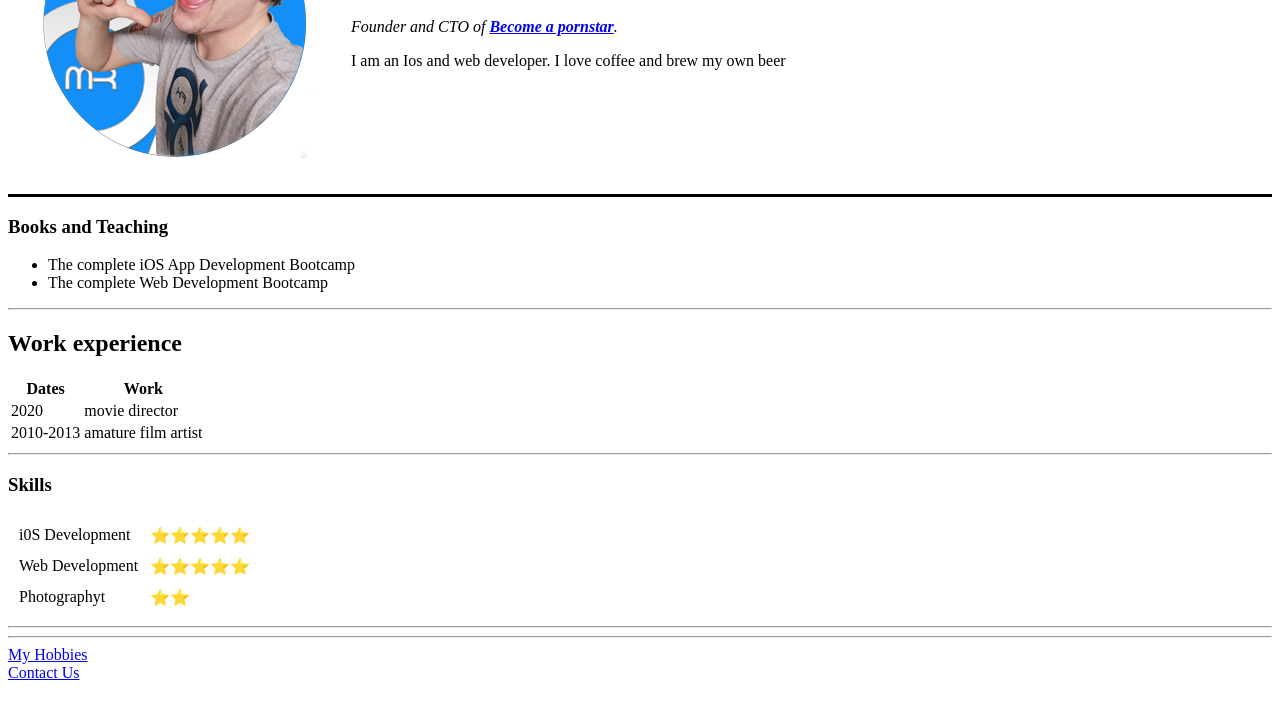
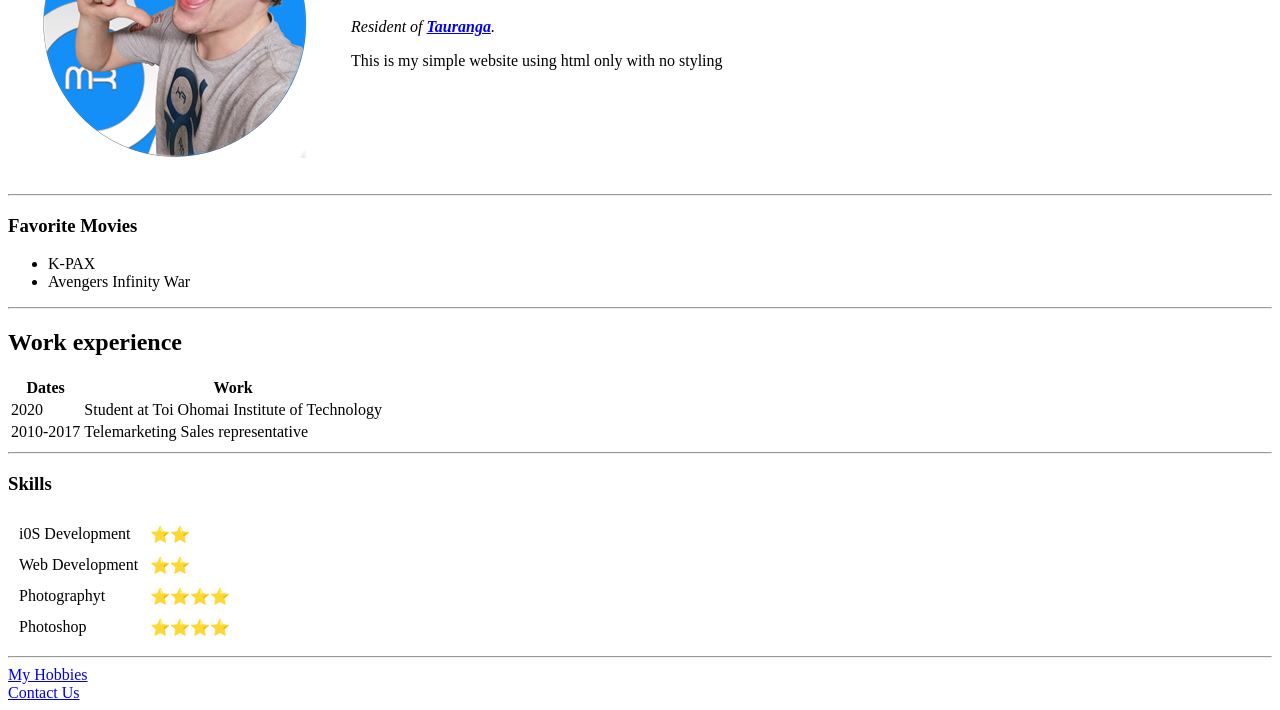
Before and after one commit to DexterEysink/cv, a plain HTML site: page index.html in a window 1280 px wide. Shown: the part 169-879 px from the top of the page. Drawn offline with Linux system fonts and the light colour scheme.

Commit message:
Update index.html

```diff
--- a/index.html
+++ b/index.html
@@ -10,20 +10,20 @@
             <tr>
                 <td><img src="Images/dexterloop.png" alt="Dexter Profile Picture"></td>
                 <td><h1>Dexter Eysink</h1>
-                <p><em>Founder and CTO of <strong><a href="https://www.facebook.com/pg/MrLoopFx/shop/?ref=page_internal">Become a pornstar</a></strong>.</em></p>
-                <p>I am an Ios and web developer. I love coffee and brew my own beer</p></td>
+                <p><em>Resident of <strong><a href="https://www.google.com/maps/place/Tauranga/@-37.6930898,176.0367421,10z/data=!3m1!4b1!4m5!3m4!1s0x6d6e76e77bd464e5:0x500ef6143a39926!8m2!3d-37.6877975!4d176.1651295">Tauranga</a></strong>.</em></p>
+                <p>This is my simple website using html only with no styling</p></td>
             </tr>
     </table>
 
 
 
-    <hr size="3" color="black" noshade="0">
+    <hr>
 
-    <h3>Books and Teaching</h3>
+    <h3>Favorite Movies</h3>
 
     <ul>
-        <li> The complete iOS App Development Bootcamp</li>
-        <li> The complete Web Development Bootcamp</li>
+        <li> K-PAX </li>
+        <li> Avengers Infinity War </li>
     </ul>
 <hr>
     <h2>Work experience</h2>
@@ -43,11 +43,11 @@
     </tfoot>
         <tr>
             <td>2020</td>
-            <td>movie director</td>
+            <td>Student at Toi Ohomai Institute of Technology</td>
         </tr>
         <tr>
-            <td>2010-2013 </td>
-            <td>amature film artist</td>
+            <td>2010-2017 </td>
+            <td>Telemarketing Sales representative</td>
         </tr>
 </table>
 <hr>
@@ -56,15 +56,19 @@
 <table cellspacing="10">
             <tr>
                 <td>i0S Development</td>
-                <td>⭐️⭐️⭐️⭐️⭐️</td>
+                <td>⭐️⭐️</td>
             </tr>
             <tr>
                 <td>Web Development</td>
-                <td>⭐️⭐️⭐️⭐️⭐️</td>
+                <td>⭐️⭐️</td>
             </tr>
             <tr>
                 <td>Photographyt</td>
-                <td>⭐️⭐️</td>
+                <td>⭐️⭐️⭐️⭐️</td>
+            </tr>
+                <tr>
+                <td>Photoshop</td>
+                <td>⭐️⭐️⭐️⭐️</td>
             </tr>
         </table>
 
@@ -72,7 +76,6 @@
 <hr>
 
 
-<hr>
 <a href="hobbies.html">My Hobbies</a><br>
 <a href="contact.html">Contact Us</a>
 
```
